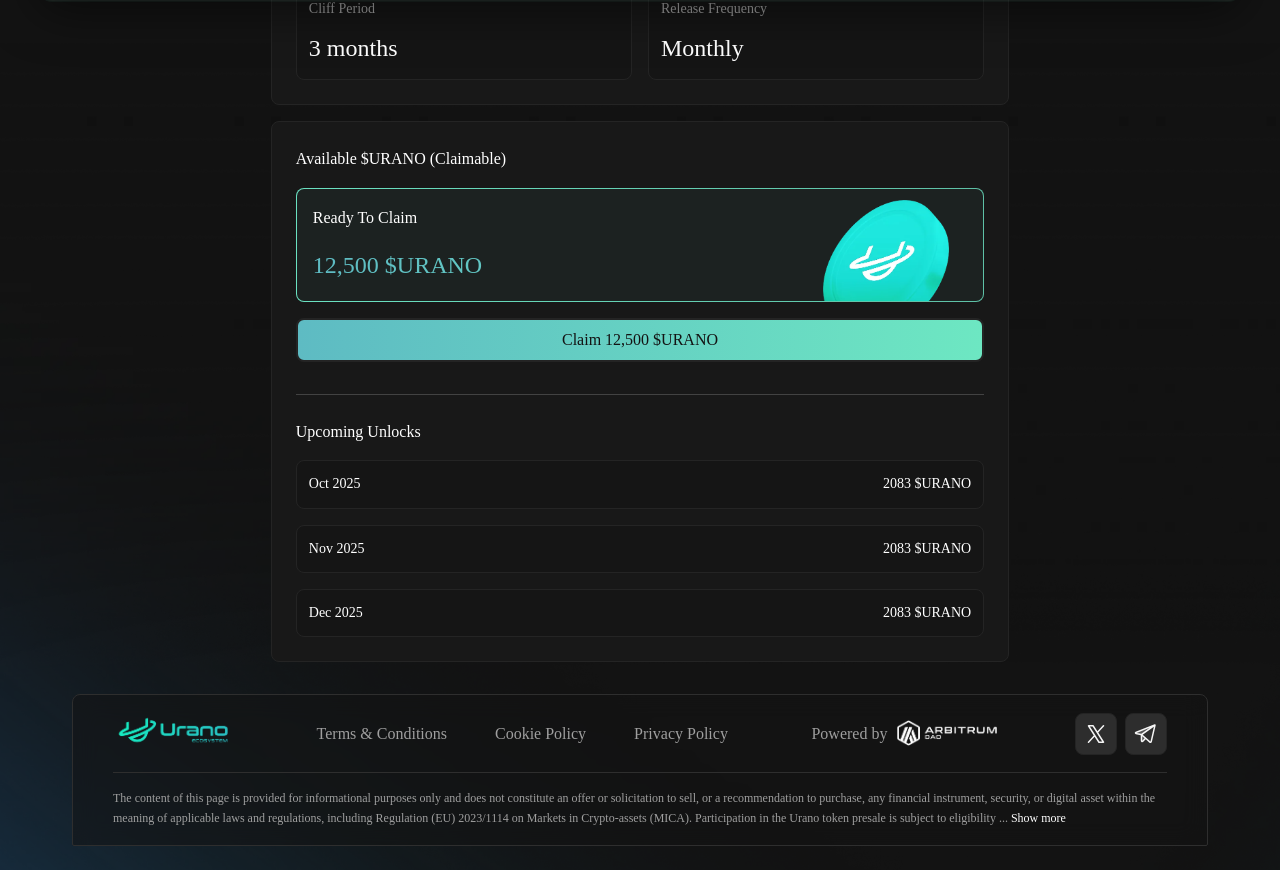
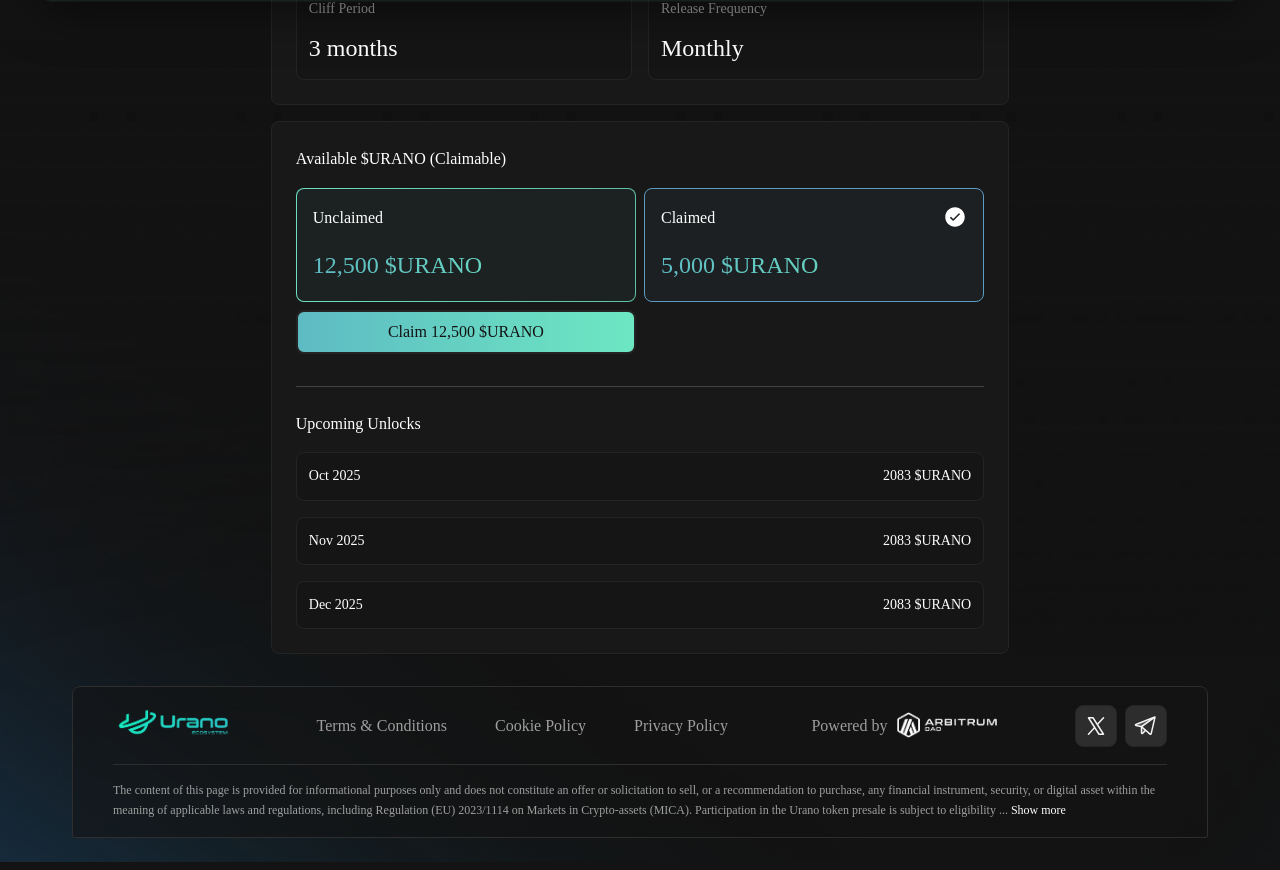
Before and after one commit to uranoecosystem2024/Urano-Presale, a Next.js app: page /profile in a window 1280 px wide. Shown: the part 784-1654 px from the top of the page. Built offline with nearby package versions, Linux system fonts and the light colour scheme; a web font is replaced by a local one; what @mui/material-nextjs, thirdweb would draw is missing.

Commit message:
profile modifications

```diff
--- a/src/app/profile/page.tsx
+++ b/src/app/profile/page.tsx
@@ -6,9 +6,11 @@ import Footer from '@/components/Footer';
 import { useTheme } from '@mui/material/styles';
 import Image from 'next/image';
 import arbLogo from '@/assets/images/WhiteText_horizontal_RGB.webp';
-import coin1 from '@/assets/images/coin1.webp';
 import { Slash, Copy } from 'iconsax-reactjs';
-export default function Home() {
+import { IoIosCheckmarkCircle } from "react-icons/io";
+
+
+export default function Profile() {
     const theme = useTheme();
     return (
         <Stack
@@ -335,6 +337,8 @@ export default function Home() {
                             color: theme.palette.text.primary,
                         }}>Available $URANO (Claimable)</Typography>
                     </Stack>
+                    <Stack direction={{ xs: "column-reverse", lg: "row" }} justifyContent={"space-between"} gap={{xs:2, lg:1}}>
+                        <Stack width={{ xs: "100%", lg: "50%" }} gap={1}>
                             <Stack width={"100%"} gap={{ xs: 1, lg: 2 }} direction={{ xs: "column-reverse", lg: "column" }} sx={{
                                 border: "1px solid transparent",
                                 background: `
@@ -352,7 +356,7 @@ export default function Home() {
                                     fontSize: "1rem",
                                     fontWeight: 400,
                                     color: theme.palette.text.primary,
-                        }}>Ready To Claim</Typography>
+                                }}>Unclaimed</Typography>
                                 <Typography variant="h6" sx={{
                                     fontSize: "1.5rem",
                                     fontWeight: 500,
@@ -361,15 +365,6 @@ export default function Home() {
                                     WebkitBackgroundClip: 'text',
                                     WebkitTextFillColor: 'transparent',
                                 }}>12,500 $URANO</Typography>
-                        <Image src={coin1} alt="coin1" className="readyToClaimCoin" style={{
-                            width: "auto",
-                            height: "120%",
-                            position: "absolute",
-                            top: "10%",
-                            right: "5%",
-                            zIndex: 1,
-
-                        }} />
                             </Stack>
                             <Link href="/" underline="none" target="_blank"
                                 onClick={(e) => {
@@ -396,6 +391,36 @@ export default function Home() {
                                     }}>Claim 12,500 $URANO</Typography>
                                 </Box>
                             </Link>
+                        </Stack>
+                        <Stack width={{ xs: "100%", lg: "50%" }} gap={1}>
+                            <Stack width={"100%"} gap={{ xs: 1, lg: 2 }} direction={{ xs: "column-reverse", lg: "column" }} sx={{
+                                border: "1px solid #5E9BC3",
+                                background: "#1C2022",
+                                position: "relative",
+                                overflow: "hidden",
+                                borderRadius: 2,
+                                paddingX: 2,
+                                paddingY: 2,
+                            }}>
+                                <Stack width={"100%"} direction={"row"} alignItems={"center"} justifyContent={"space-between"} gap={1}>
+                                    <Typography variant="h6" sx={{
+                                        fontSize: "1rem",
+                                        fontWeight: 400,
+                                        color: theme.palette.text.primary,
+                                    }}>Claimed</Typography>
+                                    <IoIosCheckmarkCircle size={24} color={theme.palette.text.primary} />
+                                </Stack>
+                                <Typography variant="h6" sx={{
+                                    fontSize: "1.5rem",
+                                    fontWeight: 500,
+                                    background: theme.palette.uranoGradient,
+                                    backgroundClip: 'text',
+                                    WebkitBackgroundClip: 'text',
+                                    WebkitTextFillColor: 'transparent',
+                                }}>5,000 $URANO</Typography>
+                            </Stack>
+                        </Stack>
+                    </Stack>
                     <Divider sx={{
                         borderBottom: `0.5px solid ${theme.palette.grey[800]}`,
                         marginTop: 2,
```
Also changed, not shown: src/app/admin/page.tsx (added, +42 -0 lines). Lines whose indentation alone changed are shown as unchanged.
